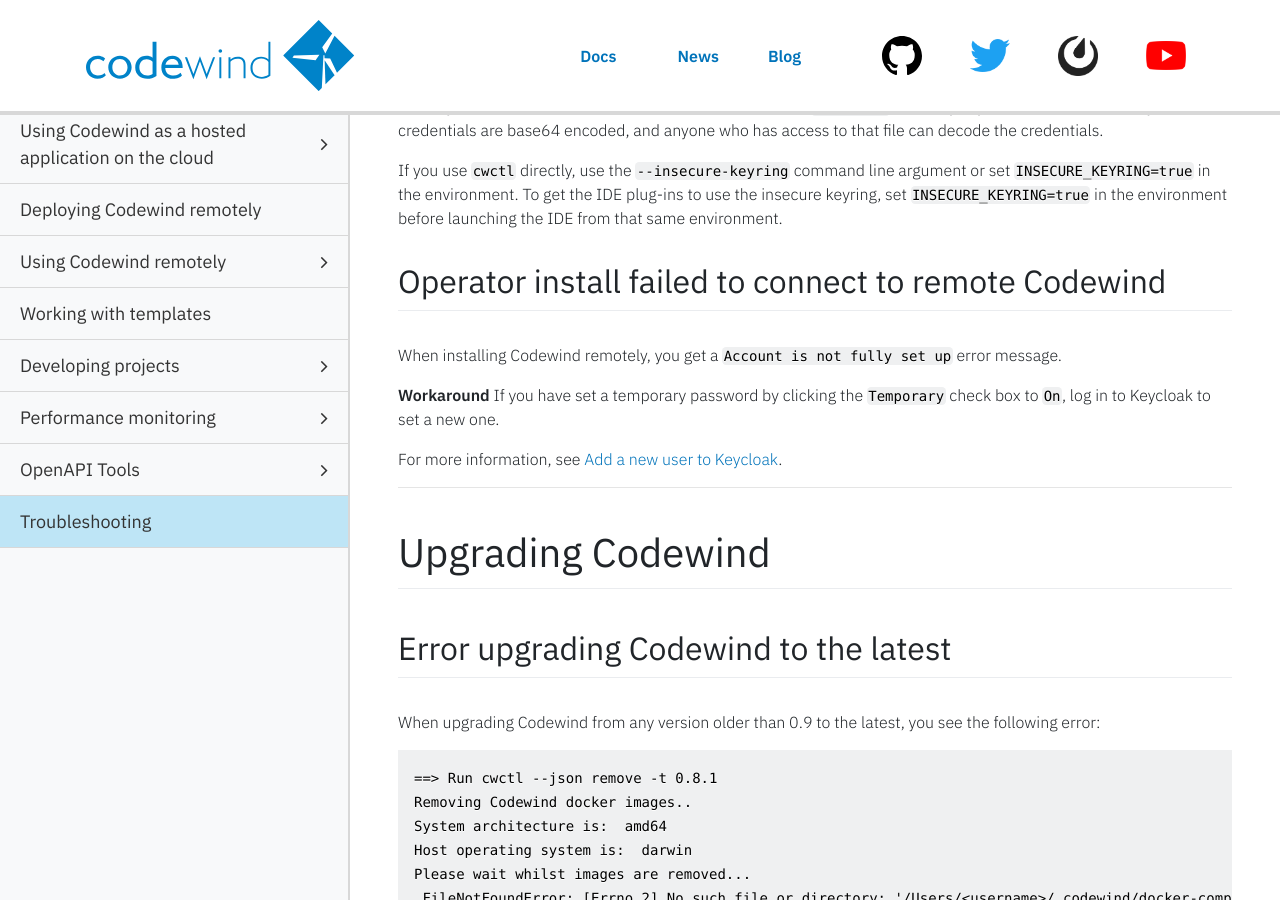
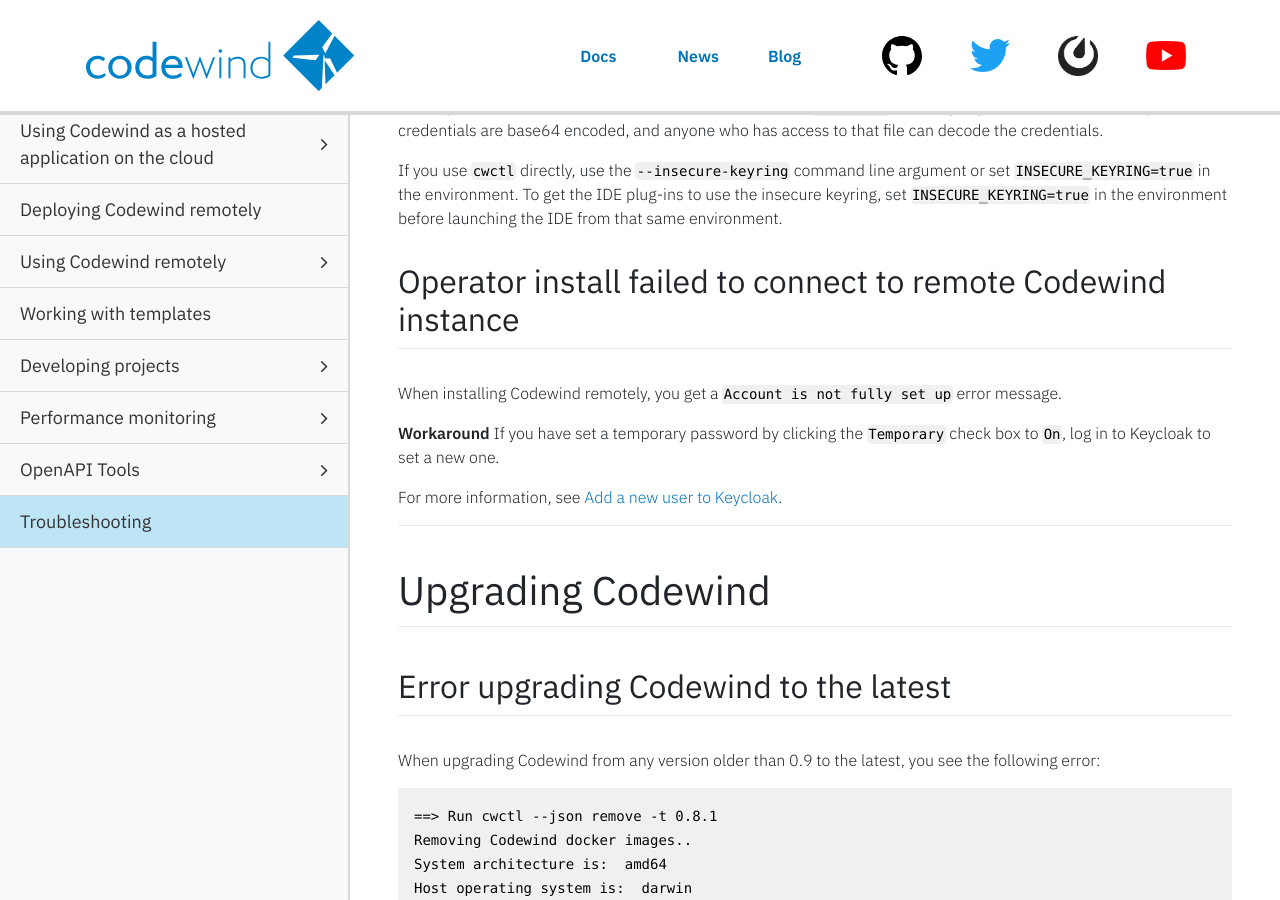
Before and after one commit to eclipse-archived/codewind-docs, a Jekyll site: the page built from docs/_documentations/troubleshooting.md, in a window 1280 px wide and 900 px high, scrolled down 3247 px. Built offline with Jekyll 4.4.1, drawn with Linux system fonts in a browser that asks for light colours; nearby versions of some CDN libraries; comment, search, counter and statistics services are not loaded.

Commit message:
First draft new issue
Signed-off-by: micgibso <MICGIBSO@uk.ibm.com>

```diff
--- a/docs/_documentations/troubleshooting.md
+++ b/docs/_documentations/troubleshooting.md
@@ -151,7 +151,7 @@ Issue type: bug/info
 Issue link: https://github.com/eclipse/codewind/issues/2863
 0.12.0: New
 -->
-##  Operator install failed to connect to remote Codewind
+##  Operator install failed to connect to remote Codewind instance
 When installing Codewind remotely, you get a `Account is not fully set up` error message.
 
 **Workaround**
```
